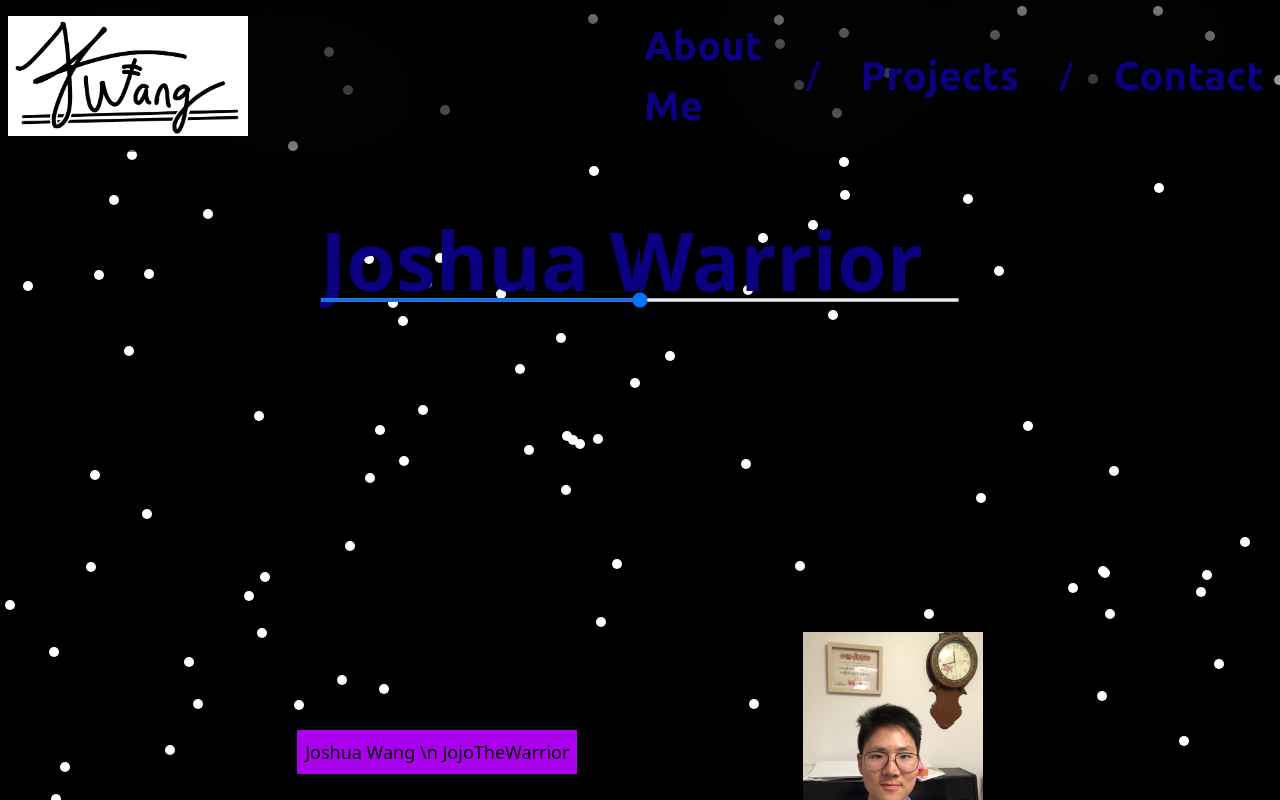
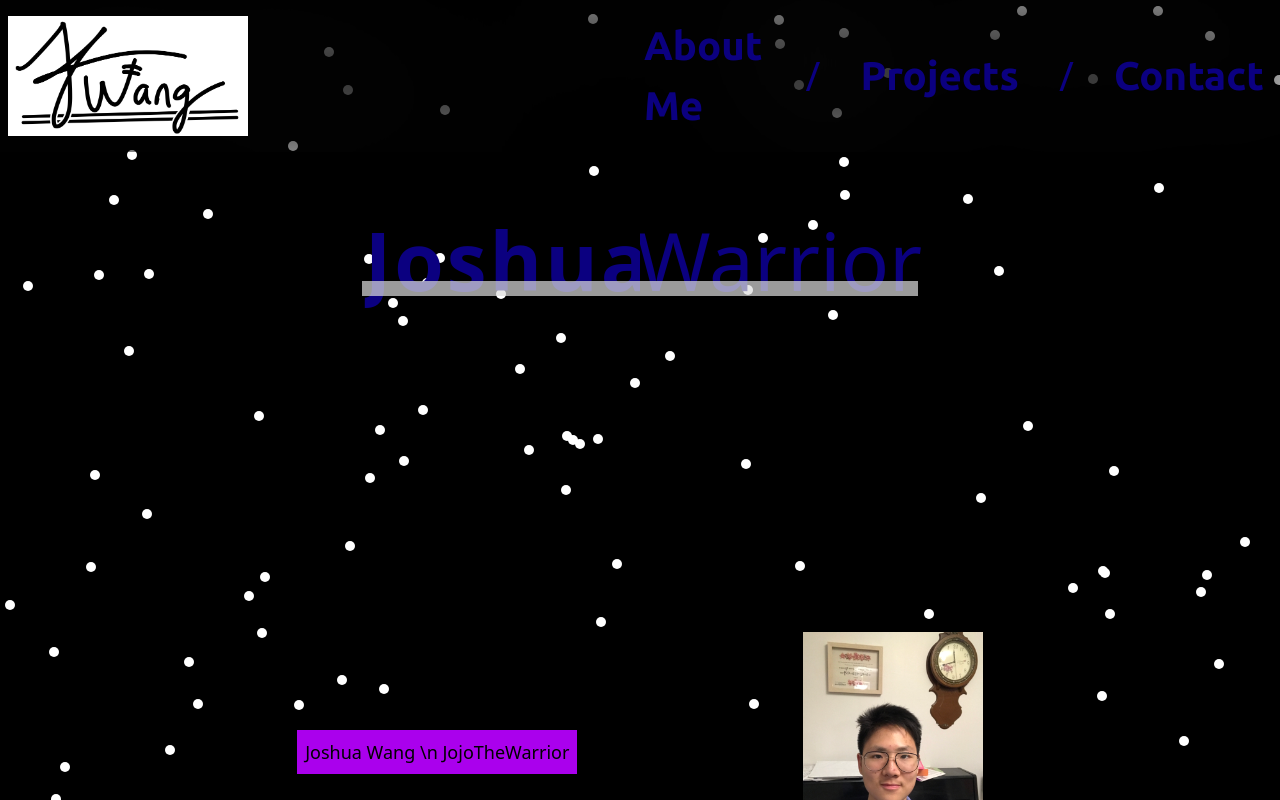
Before and after one commit to JojoTheWarrior/Portfolio, a React (Create React App) app: page / in a window 1280 px wide. Shown: the top 800 px of the page. Built offline with nearby package versions, Linux system fonts and the light colour scheme.

Commit message:
adjusted joshua wang / jojothewarrior slider

```diff
--- a/src/components/Name.jsx
+++ b/src/components/Name.jsx
@@ -10,36 +10,91 @@ const Name = () => {
 
     return (
     <div className="relative w-full h-25vh mt-25vh flex items-center justify-center z-5">
+        <style> {`
+            .slider {
+                -webkit-appearance: none;
+                width: 100%;
+                height: 15px;
+                background: #ddd;
+                outline: none;
+                opacity: 0.7;
+                transition: opacity .2s;
+            }
+
+            .slider::-webkit-slider-thumb {
+                -webkit-appearance: none;
+                appearance: none;
+                width: 25px;
+                height: 25px;
+                background: transparent;
+                cursor: pointer;
+                position: relative;
+            }
+
+            .slider::-webkit-slider-thumb::before {
+                content: '/';
+                font-size: 20px;
+                color: black;
+                position: absolute;
+                top: 50%;
+                left: 50%;
+                transform: translate(-50%, -50%);
+            }
+
+            /* For Firefox */
+            .slider::-moz-range-thumb {
+                width: 25px;
+                height: 25px;
+                background: transparent;
+                cursor: pointer;
+                position: relative;
+            }
+
+            .slider::-moz-range-thumb::before {
+                content: '/';
+                font-size: 20px;
+                color: black;
+                position: absolute;
+                top: 50%;
+                left: 50%;
+                transform: translate(-50%, -50%);
+            }
+        `}</style>
         <input
             type="range"
             min="0"
             max="100"
             value={sliderValue}
             onChange={handleSliderChange}
-            className="absolute w-50vw h-1 bg-gray-300 outline-none z-20"
+            className="absolute slider bg-gray-300 outline-none z-20"
+            style={{
+                width: '555.492px',
+                bottom: '104.29px',
+            }}
         />
-        <div className="relative w-full h-full flex z-10">
-            <div className="absolute inset-0 flex items-center justify-center font-bold">
+        {/* Joshua Wang / JojoTheWarrior */}
+        <div className="relative w-full h-full flex justify-center z-10">
             <span
-                    className="absolute w-50vw inset-0 m-auto text-10vmin text-palette-blue z-20"
+                className="absolute text-10vmin font-bold text-palette-blue z-20"
                 style={{
                     clipPath:
                     `polygon(0% 0%,
-                        ${sliderValue}% 0%,
-                        ${sliderValue}% 100%,
+                    ${1.25 * Math.min(Math.max(sliderValue - 10, 0), 80)}% 0%,
+                    ${1.25 * Math.min(Math.max(sliderValue - 10, 0), 80)}% 100%,
                     0% 100%,
-                        0% 0%)`
+                    0% 0%)`,
+                    letterSpacing: '0.03763em'
                 }}
             >
                 Joshua Wang
             </span>
             <span
-                    className="absolute w-50vw inset-0 m-auto text-10vmin text-palette-blue z-20"
+                className="absolute text-10vmin text-palette-blue z-20"
                 style={{
                     clipPath:
                     `polygon(100% 0%,
-                        ${sliderValue}% 0%,
-                        ${sliderValue}% 100%,
+                    ${1.25 * Math.min(Math.max(sliderValue - 10, 0), 80)}% 0%,
+                    ${1.25 * Math.min(Math.max(sliderValue - 10, 0), 80)}% 100%,
                     100% 100%,
                     100% 0%)`
                 }}
@@ -48,7 +103,6 @@ const Name = () => {
             </span>
         </div>
     </div>
-    </div>
     )
 }
 
```
Lines whose indentation alone changed are shown as unchanged.
